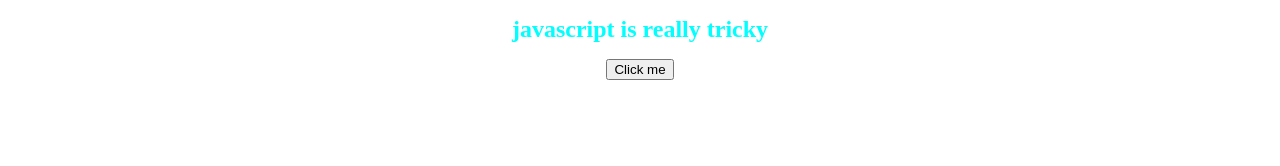
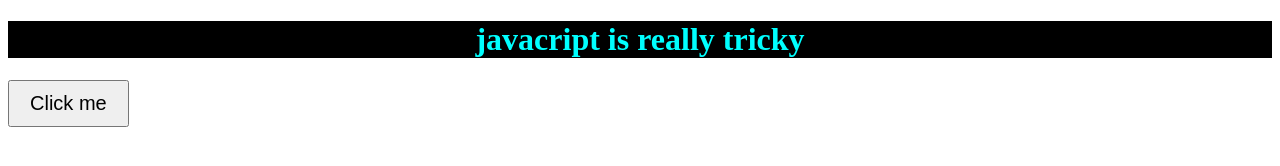
Before and after one commit to KBaiju37/frontend, a plain HTML site: page new.html in a window 1280 px wide. Both pictures are taken after a click on the button "Click me". Drawn offline with Linux system fonts and the light colour scheme.

Commit message:
how to use queryselector and querylistener

```diff
--- a/new.html
+++ b/new.html
@@ -4,31 +4,23 @@
     <meta charset="UTF-8">
     <meta name="viewport" content="width=device-width, initial-scale=1.0">
     <title>Document</title>
-    <style>
-       h1{
-        color: red;
-        font-size: x-large;
+</head>
+<style>
+    h1{
+        background-color: black;
+        color: white;
+        text-align: center;
+    }
+    button{
 
-       }
+        padding: 10px 20px;
+        font-size: 20px;
+    }
+</style>
+<body>
+    <h1 id = "a">now i know dom manipulation</h1>
+    <button>Click me</button>
+    <script src="new.js"></script>
 
-    </style>
-</head>
-<body>
-    <center>
-    <h1 id = "h"> now i know dom manipulation</h1>
-    <button onclick="h()" > Click me</button>
-
-    <!-- on click of the button
-    text == Javascript is really tricky
-    color == aqua -->
-    </center>
-    <script>
-      abc = document.getElementById("h")
-    function h(){
-    abc.textContent = "javascript is really tricky"
-    abc.style.background = "white"
-    abc.style.color = "aqua"}
-    console.log("implementation done")
-    </script>
 </body>
 </html>
--- a/new.js
+++ b/new.js
@@ -1 +1,21 @@
- let line = document.getElementById("h")
+let line = document.getElementById("a");
+console.log(line)
+
+
+btn = document.querySelector("button");
+btn.addEventListener("click", ()=>{
+    if(document.querySelector("h1").textContent == "now i know dom manipulation"){
+        document.querySelector("h1").textContent = "javacript is really tricky"
+        document.querySelector("h1").style.color = "aqua";
+
+    } else {
+        document.querySelector("h1").textContent = "now i know dom manipulation";
+        document.querySelector("h1").style.color = "white";
+
+    }
+
+
+
+
+
+})
```
